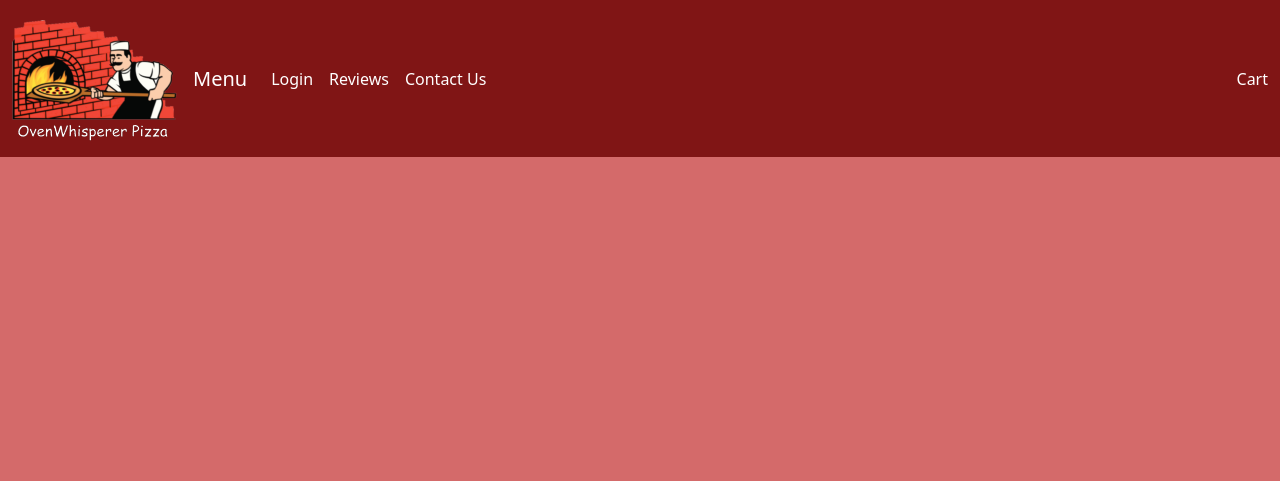
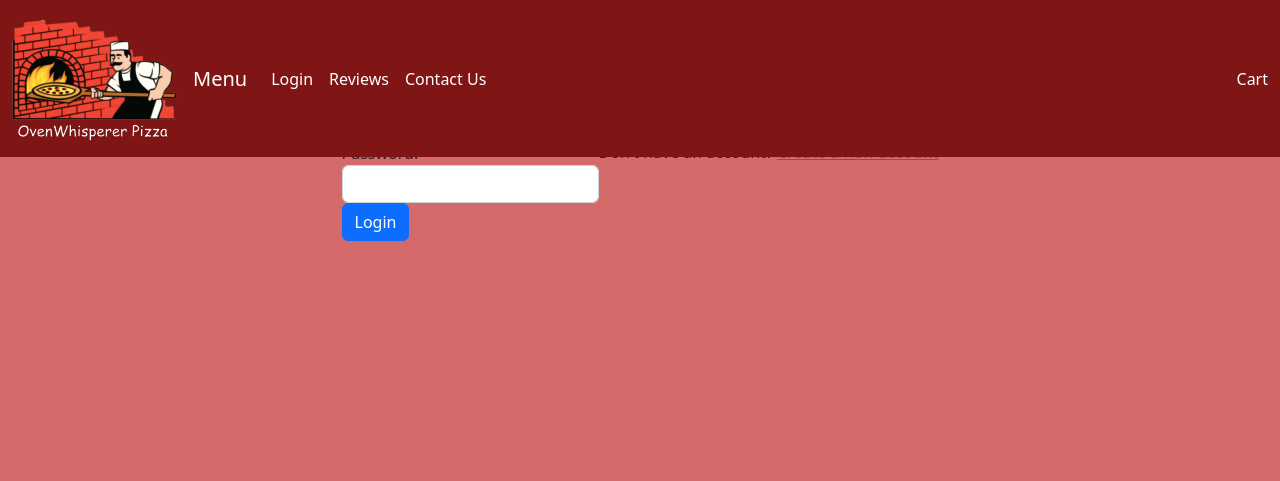
Before and after one commit to jlenz126/ctugroup, a PHP site: page /login.php in a window 1280 px wide. Shown: the top 481 px of the page. Run offline with PHP 8.4, Linux system fonts and the light colour scheme.

Commit message:
Update login.php

```diff
--- a/login.php
+++ b/login.php
@@ -8,14 +8,24 @@ include_once 'navbar.php';
 <div class="container-fluid">
     <div class="row">
         <div class="main-view landingPadding">
-				<!-- Login in form with fields for username and password. Submit button via POST -->
+            <!-- Login form with fields for username and password -->
+            <form action="your_login_script.php" method="POST">
+                <div class="form-group">
+                    <label for="username">Username:</label>
+                    <input type="text" class="form-control" id="username" name="username" required>
+                </div>
+                <div class="form-group">
+                    <label for="password">Password:</label>
+                    <input type="password" class="form-control" id="password" name="password" required>
+                </div>
+                <button type="submit" class="btn btn-primary">Login</button>
+            </form>
             <!-- Link to create a new account -->
+            <p>Don't have an account? <a href="register.php">Create a new account</a></p>
         </div>
     </div>
 </div>
 	<!-- End main container -->
-
-
 <?php
 include_once 'footer.php';
 ?>
```
Lines whose indentation alone changed are shown as unchanged.
